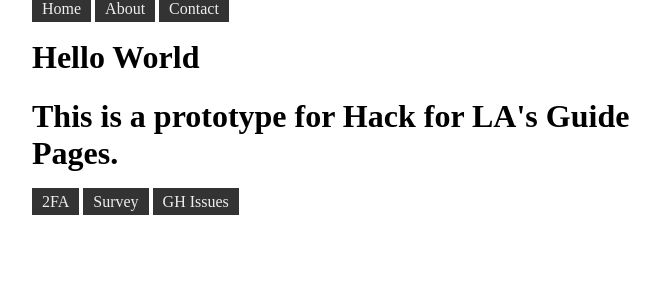
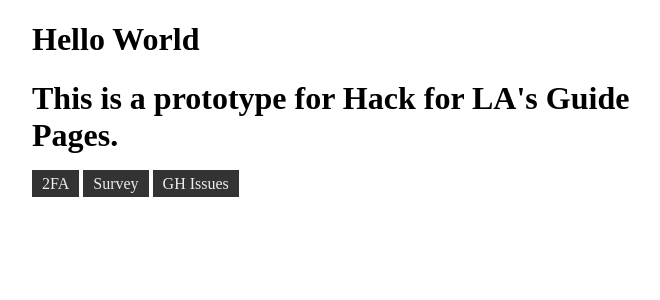
Before and after one commit to alyssabenipayo/guides-toc, a Jekyll site: the page built from index.html, in a window 1280 px wide. Shown: the top 300 px of the page, without its empty margins (308-968 px from the left). Built offline with Jekyll 4.4.1, drawn with Linux system fonts in a browser that asks for light colours.

Commit message:
Update header.html

```diff
--- a/_includes/header.html
+++ b/_includes/header.html
@@ -1,6 +1,3 @@
 <header>
-    <a class="link" href="/">Home</a>
-    <a class="link" href="/about.html">About</a>
-    <a class="link" href="/contact.html">Contact</a>
     <a href="{{ '/' | prepend: site.baseurl }}" title="{{ item.title }}">{{ item.title }}</a>
 </header>
```
